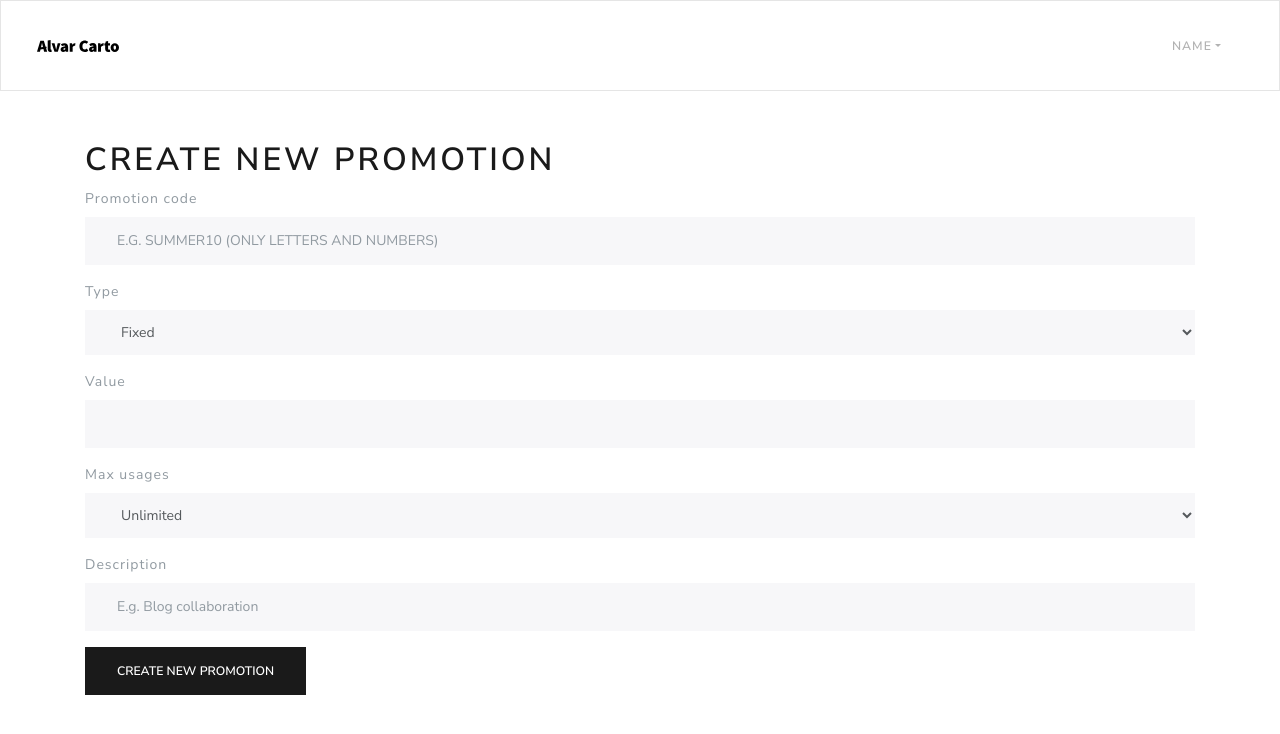
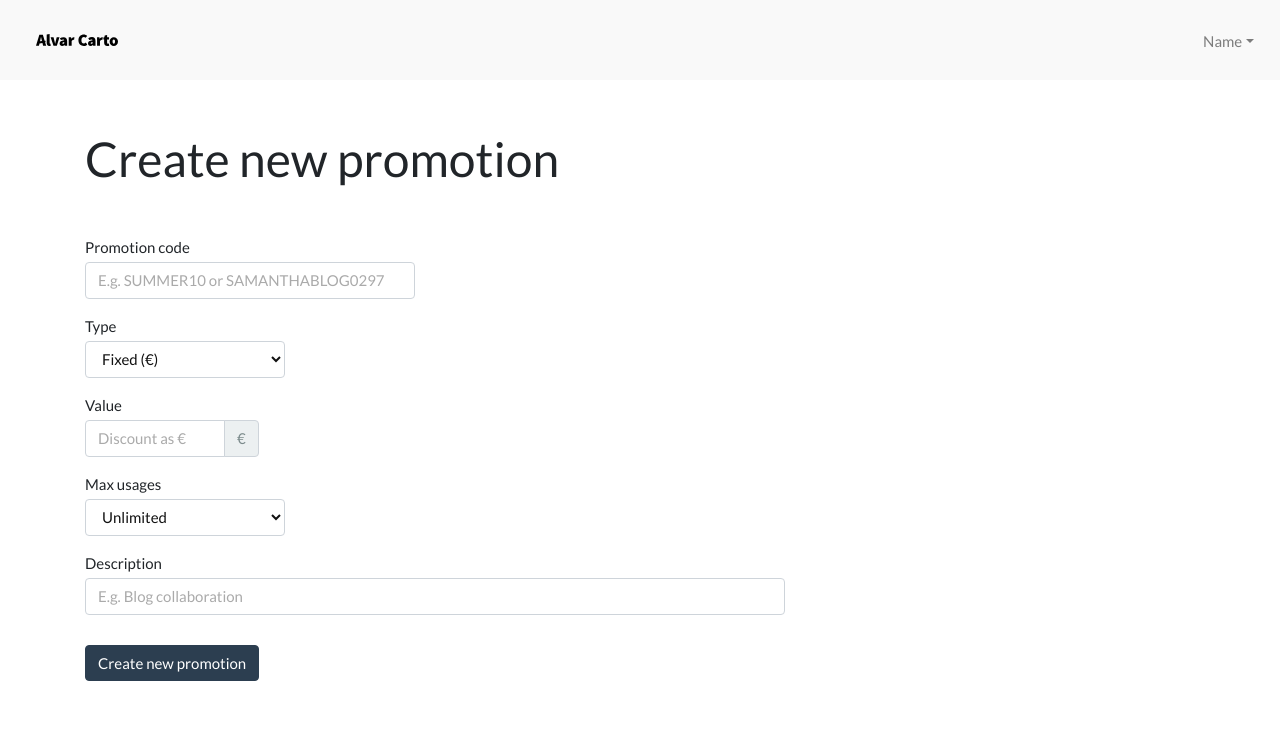
Before and after one commit to alvarcarto/alvarcarto-admin-ui, a React (Create React App) app: page /promotions/create in a window 1280 px wide. Shown: the top 734 px of the page. Built offline with nearby package versions, Linux system fonts and the light colour scheme; no server answers.

Commit message:
Make ui more user friendly

```diff
--- a/src/components/NavBar.js
+++ b/src/components/NavBar.js
@@ -41,7 +41,7 @@
   }
 
   render() {
-    return <Navbar color="light" light>
+    return <Navbar className="NavBar" color="light" light>
       <NavbarBrand className="NavBar__brand" href="/">
         <img className="NavBar__logo" src={`${config.PUBLIC_URL}/assets/alvarcarto-logo-dark.svg`} alt="Alvar Carto" />
       </NavbarBrand>
--- a/src/pages/NewPromotionPage.js
+++ b/src/pages/NewPromotionPage.js
@@ -9,6 +9,9 @@
   FormGroup,
   Label,
   Input,
+  InputGroup,
+  InputGroupAddon,
+  InputGroupText,
   Button,
 } from 'reactstrap'
 import NavBar from '../components/NavBar'
@@ -33,7 +36,8 @@
     super(props)
 
     this.state = {
-      value: '',
+      fixedValue: '',
+      percentageValue: '',
       type: 'FIXED',
       expiresAt: '',
       promotionCode: '',
@@ -50,7 +54,17 @@
   _onPromotionCodeChange = (event) => {
     const { value } = event.target
     const stripped = value.replace(/[^A-Z0-9]+/i, '')
-    this.setState({ promotionCode: stripped })
+    this.setState({ promotionCode: stripped.toUpperCase() })
+  }
+
+  _calculateValue() {
+    if (this.state.type === 'FIXED') {
+      return Number(this.state.fixedValue)
+    } else if (this.state.type === 'PERCENTAGE') {
+      return Number(this.state.percentageValue / 100)
+    }
+
+    throw new Error(`Unknown type: ${this.state.type}`)
   }
 
   _onSubmit = (event) => {
@@ -63,7 +77,7 @@
     createNewPromotion(_.omitBy({
       label: label,
       type: this.state.type,
-      value: Number(this.state.value),
+      value: this._calculateValue(),
       promotionCode: this.state.promotionCode.toUpperCase(),
       expiresAt: this.state.expiresAt,
       description: this.state.description,
@@ -82,39 +96,61 @@
       .finally(() => this.setState({ loading: false }))
   }
 
+  _renderValueInput() {
+    if (this.state.type === 'FIXED') {
+      return <FormGroup>
+        <Label for="fixedValue">Value</Label>
+        <InputGroup>
+          <Input id="fixedValue" type="number" required value={this.state.fixedValue} onChange={this._onInputChange} placeholder="Discount as €" />
+          <InputGroupAddon addonType="append">
+            <InputGroupText>€</InputGroupText>
+          </InputGroupAddon>
+        </InputGroup>
+
+      </FormGroup>
+    }
+
+    return <FormGroup>
+      <Label for="percentageValue">Value</Label>
+      <InputGroup>
+        <Input id="percentageValue" type="number" required value={this.state.percentageValue} onChange={this._onInputChange} placeholder="Discount as %" />
+        <InputGroupAddon addonType="append">
+          <InputGroupText>%</InputGroupText>
+        </InputGroupAddon>
+      </InputGroup>
+    </FormGroup>
+  }
+
   render() {
     return (
       <div className="NewPromotionPage">
         <NavBar />
 
         <Container className="NewPromotionPage__content">
-          <Row>
-              <Col>
-                <h1>Create new promotion</h1>
-              </Col>
-            </Row>
+          <Row className="NewPromotionPage__header-section">
+            <Col>
+              <h1>Create new promotion</h1>
+            </Col>
+          </Row>
 
           <Row>
             <Col>
               <Form onSubmit={this._onSubmit}>
                 <FormGroup>
                   <Label for="promotionCode">Promotion code</Label>
-                  <Input id="promotionCode" type="text" required value={this.state.promotionCode} onChange={this._onPromotionCodeChange} pattern="[A-Za-z0-9]+" placeholder="E.g. SUMMER10 (Only letters and numbers)" />
+                  <Input id="promotionCode" type="text" required value={this.state.promotionCode} onChange={this._onPromotionCodeChange} pattern="[A-Za-z0-9]+" placeholder="E.g. SUMMER10 or SAMANTHABLOG0297" />
                 </FormGroup>
 
                 <FormGroup>
                   <Label for="type">Type</Label>
 
                   <Input type="select" name="type" id="type" value={this.state.type} onChange={this._onInputChange}>
-                    <option value="FIXED">Fixed</option>
-                    <option value="PERCENTAGE">Percentage</option>
+                    <option value="FIXED">Fixed (€)</option>
+                    <option value="PERCENTAGE">Percentage (%)</option>
                   </Input>
                 </FormGroup>
 
-                <FormGroup>
-                  <Label for="value">Value</Label>
-                  <Input id="value" type="number" required value={this.state.value} onChange={this._onInputChange} />
-                </FormGroup>
+                { this._renderValueInput() }
 
                 <FormGroup>
                   <Label for="type">Max usages</Label>
@@ -141,7 +177,7 @@
                   </FormGroup>
                 */}
 
-                <Row>
+                <Row className="NewPromotionPage__create-container">
                   <Col sm={{ size: 'auto' }}>
                     <Button color="primary" disabled={this.state.loading}>
                       { this.state.loading ? 'Creating..' : 'Create new promotion' }
--- a/src/pages/PromotionsPage.js
+++ b/src/pages/PromotionsPage.js
@@ -1,12 +1,15 @@
 import React, { Component } from 'react'
 import _ from 'lodash'
+import moment from 'moment'
 import { Link } from 'react-router-dom'
 import {
   Container,
   Row,
   Col,
+  Badge,
   Table,
   Button,
+  Tooltip,
 } from 'reactstrap'
 import NavBar from '../components/NavBar'
 import { getPromotionCodes } from '../util/api'
@@ -24,7 +27,7 @@
     return `Never`
   }
 
-  return expiresAt
+  return moment(expiresAt).format('LLL')
 }
 
 function formatMoney(cents) {
@@ -52,14 +55,25 @@
     this.state = {
       promotions: [],
       loading: true,
+      tooltipOpenForPromotionCode: null,
     }
+  }
+
+  _toggleTooltip = (code) => {
+    const newVal = code === this.state.tooltipOpenForPromotionCode
+      ? null
+      : code
+
+    this.setState({
+      tooltipOpenForPromotionCode: newVal,
+    })
   }
 
   componentDidMount() {
     getPromotionCodes()
       .then((res) => {
         this.setState({
-          promotions: res.data,
+          promotions: _.reverse(res.data),
           loading: false,
         })
       })
@@ -94,6 +108,7 @@
                 <thead>
                   <tr>
                     <th>Promotion code</th>
+                    <th>Type</th>
                     <th>Discount value</th>
                     <th>Usages</th>
                     <th>Expires at</th>
@@ -105,11 +120,19 @@
                   {
                     _.map(this.state.promotions, (promotion) =>
                       <tr key={promotion.promotionCode}>
-                        <td>{promotion.promotionCode}</td>
+                        <td className="PromotionsPage__promotion-code-row">{promotion.promotionCode}</td>
+                        <td className="PromotionsPage__promotion-type-row">
+                          <Badge>{promotion.type === 'FIXED' ? '€' : '%'}</Badge>
+                        </td>
                         <td>{formatValue(promotion.type, promotion.value)}</td>
                         <td>{formatUsages(promotion.usageCount, promotion.maxAllowedUsageCount)}</td>
                         <td>{formatExpiresAt(promotion.expiresAt)}</td>
-                        <td>{promotion.createdAt}</td>
+                        <td>
+                          <span id={`date-tooltip-${promotion.promotionCode}`}>{moment(promotion.createdAt).fromNow()}</span>
+                          <Tooltip placement="top" isOpen={this.state.tooltipOpenForPromotionCode === promotion.promotionCode} toggle={() => this._toggleTooltip(promotion.promotionCode)} target={`date-tooltip-${promotion.promotionCode}`}>
+                            {moment(promotion.createdAt).format('LLL')}
+                          </Tooltip>
+                        </td>
                         <td>{promotion.description}</td>
                       </tr>
                     )
--- a/src/server/index.js
+++ b/src/server/index.js
@@ -85,6 +85,7 @@
     json: true,
   })
     .then((response) => {
+      console.log(`${req.headers['x-user-email']} created a new promotion ${req.body.promotionCode}`)
       res.json(response)
     })
     .catch((err) => {
--- a/src/styles/components/NavBar.css
+++ b/src/styles/components/NavBar.css
@@ -1,3 +1,8 @@
+.NavBar {
+  background-color: #f9f9f9 !important;
+  padding: 1.3rem 1rem;
+}
+
 .NavBar__brand {
 	display: flex;
 	justify-content: center;
--- a/src/styles/index.css
+++ b/src/styles/index.css
@@ -0,0 +1,16 @@
+
+input, select {
+  color: #111 !important;
+}
+
+input::placeholder {
+  color: #aaa !important;
+}
+
+form label {
+  margin-bottom: 4px;
+}
+
+.dropdown-item:hover, .dropdown-item:focus {
+  background-color: #f5f5f5;
+}
--- a/src/styles/pages/NewPromotionPage.css
+++ b/src/styles/pages/NewPromotionPage.css
@@ -1,7 +1,32 @@
 .NewPromotionPage__content {
   padding-top: 50px;
+  padding-bottom: 50px;
+}
+
+.NewPromotionPage__header-section {
+  margin-bottom: 40px;
 }
 
 .NewPromotionPage input#promotionCode {
-  text-transform: uppercase;
+  max-width: 330px;
 }
+
+.NewPromotionPage select#type {
+  max-width: 200px;
+}
+
+.NewPromotionPage input#percentageValue, .NewPromotionPage input#fixedValue {
+  max-width: 140px;
+}
+
+.NewPromotionPage select#maxAllowedUsageCount {
+  max-width: 200px;
+}
+
+.NewPromotionPage input#description {
+  max-width: 700px;
+}
+
+.NewPromotionPage__create-container {
+  margin-top: 30px;
+}
--- a/src/styles/pages/PromotionsPage.css
+++ b/src/styles/pages/PromotionsPage.css
@@ -1,5 +1,6 @@
 .PromotionsPage__content {
   padding-top: 50px;
+  padding-bottom: 50px;
 }
 
 .PromotionsPage__new {
@@ -11,3 +12,8 @@
 .PromotionsPage__table-section {
 	padding-top: 30px;
 }
+
+.PromotionsPage__promotion-code-row {
+  font-weight: 900;
+  letter-spacing: 1px;
+}
```
Also changed, not shown: src/styles/bootstrap.min.css.
